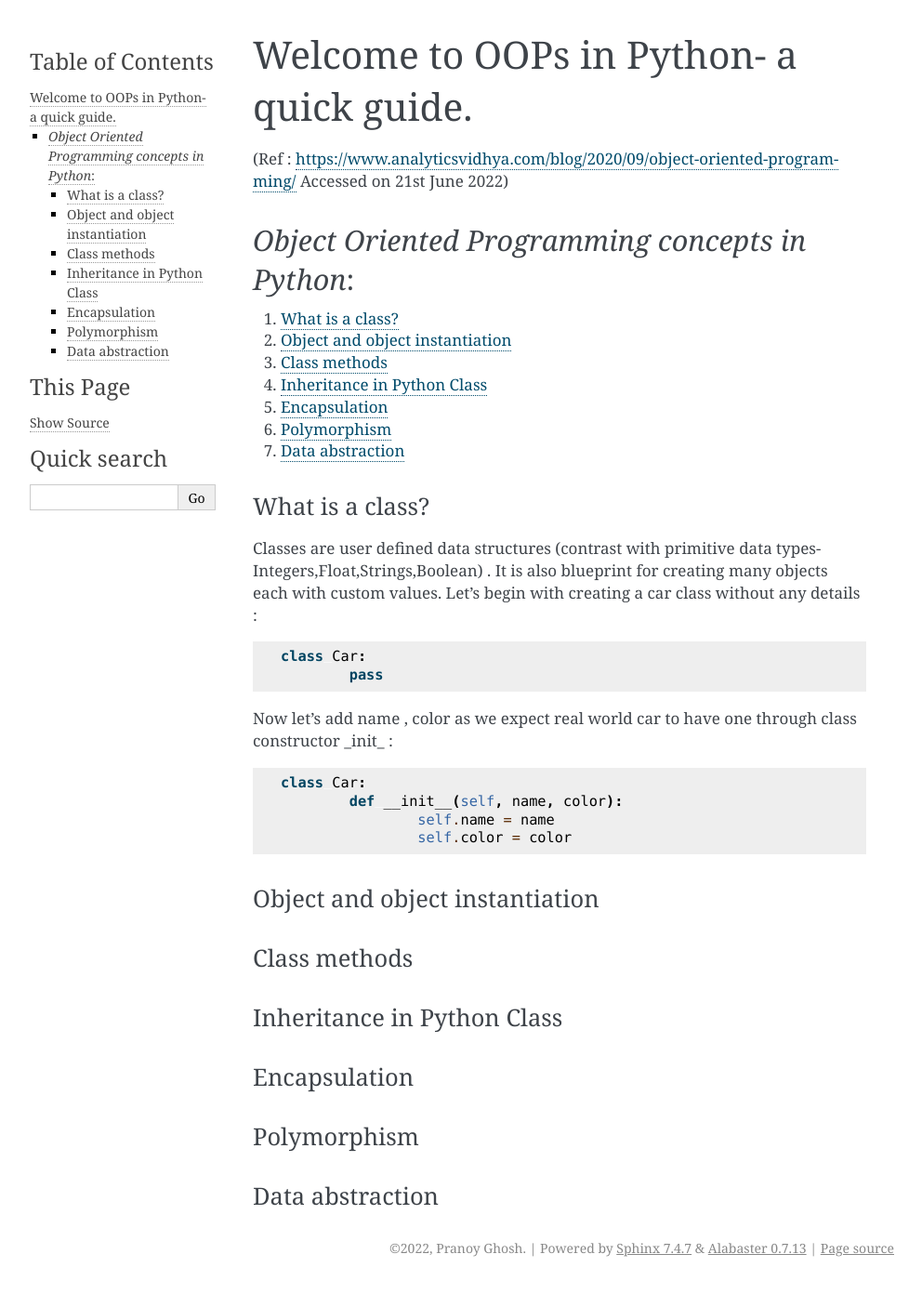
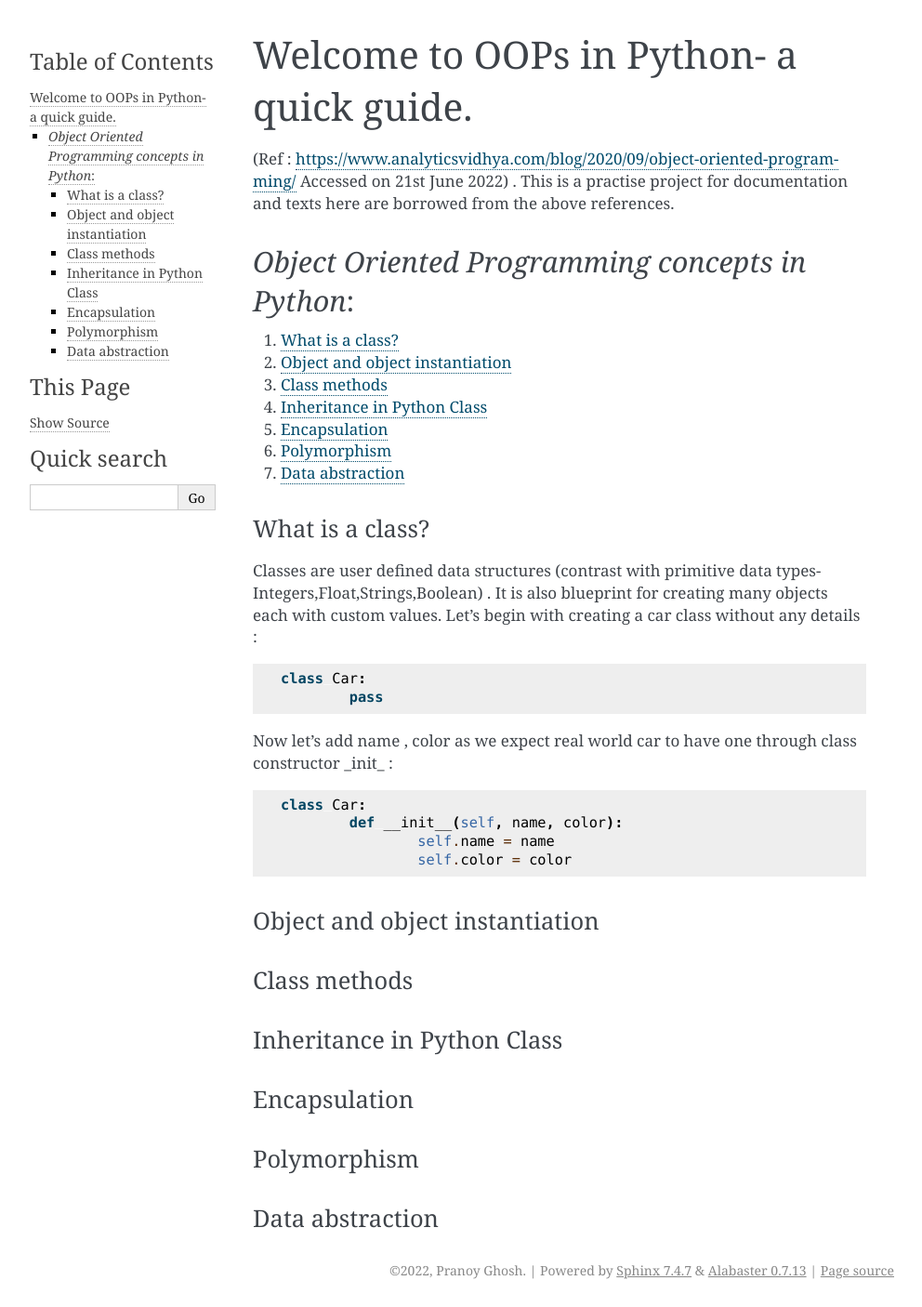
Before and after one commit to jovian-explorer/OOPsinPython, a Sphinx documentation site: the page built from myfirstdocs/source/index.rst, in a window 1280 px wide. Shown: the whole page at 93% size, without its empty margins (148-1140 px from the left). Built offline with Sphinx 7.4.7, drawn with Linux system fonts in a browser that asks for light colours; before the commit the page ends 1382 px from its top, so only the background shows below that.

Commit message:
Update index.rst

```diff
--- a/myfirstdocs/source/index.rst
+++ b/myfirstdocs/source/index.rst
@@ -5,7 +5,7 @@
 
 Welcome to OOPs in Python- a quick guide.
 ==========================================
-(Ref : https://www.analyticsvidhya.com/blog/2020/09/object-oriented-programming/ Accessed on 21st June 2022)
+(Ref : https://www.analyticsvidhya.com/blog/2020/09/object-oriented-programming/ Accessed on 21st June 2022) . This is a  practise project for documentation and texts here are borrowed from the above references.
 
 *Object Oriented Programming concepts in Python*:
 ~~~~~~~~~~~~~~~~~~~~~~~~~~~~~~~~~~~~~~~~~~~~~~~~~
```
